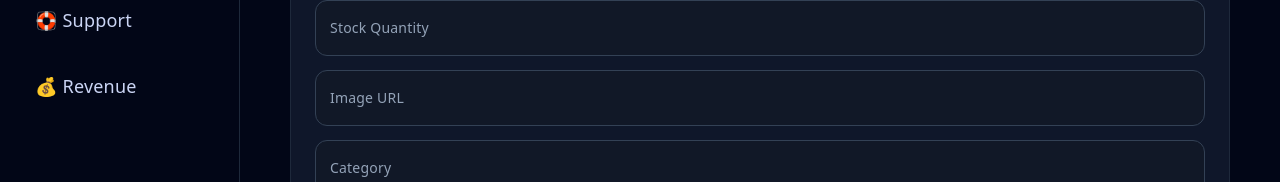
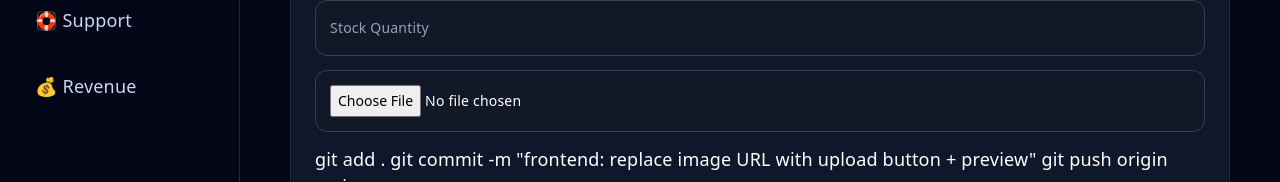
Before and after one commit to outlandi-co/signavi-studio, a React (Vite) app: page /admin/products in a window 1280 px wide. Shown: the part 482-664 px from the top of the page. Built offline with nearby package versions, Linux system fonts and the light colour scheme; no server answers; sample sign-in values are in the browser's storage.

Commit message:
frontend: replace image URL with upload button + preview

```diff
--- a/src/pages/AdminProducts.jsx
+++ b/src/pages/AdminProducts.jsx
@@ -303,13 +303,39 @@ useEffect(() => {
           style={input}
         />
 
-        <input
-          name="image"
-          placeholder="Image URL"
-          value={form.image}
-          onChange={handleChange}
-          style={input}
-        />
+       <input
+  type="file"
+  accept="image/*"
+  onChange={async (e) => {
+    const file = e.target.files[0]
+    if (!file) return
+
+    try {
+      const formData = new FormData()
+      formData.append("image", file)
+
+      const res = await api.post("/upload", formData, {
+        headers: {
+          "Content-Type": "multipart/form-data"
+        }
+      })
+
+      setForm(prev => ({
+        ...prev,
+        image: res.data.url
+      }))
+
+      toast.success("Image uploaded")
+
+    } catch (err) {
+      console.error("UPLOAD ERROR:", err)
+      toast.error("Upload failed")
+    }
+  }}
+  style={input}
+/>git add .
+git commit -m "frontend: replace image URL with upload button + preview"
+git push origin main
 
         <input
           name="category"
```
